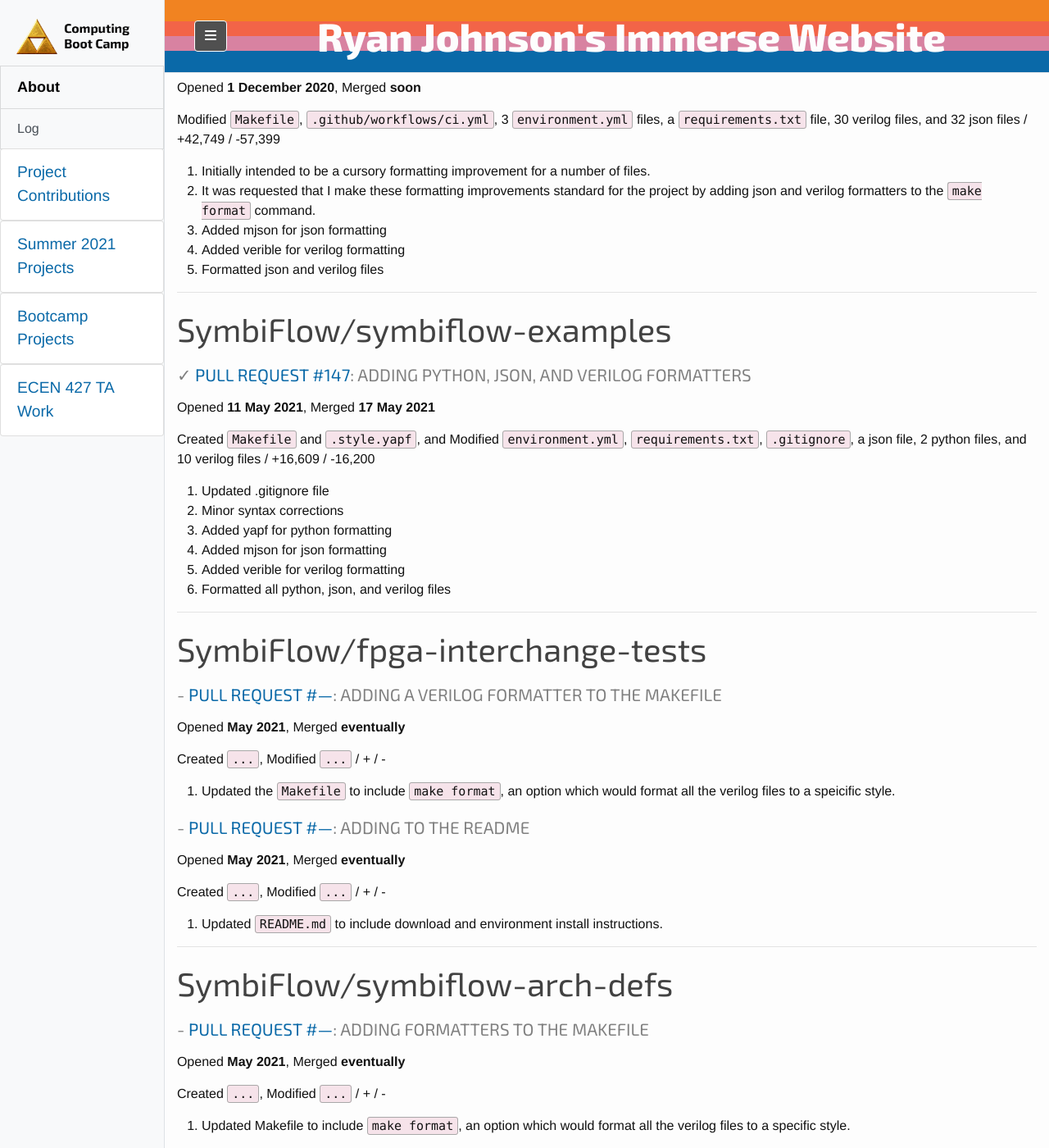
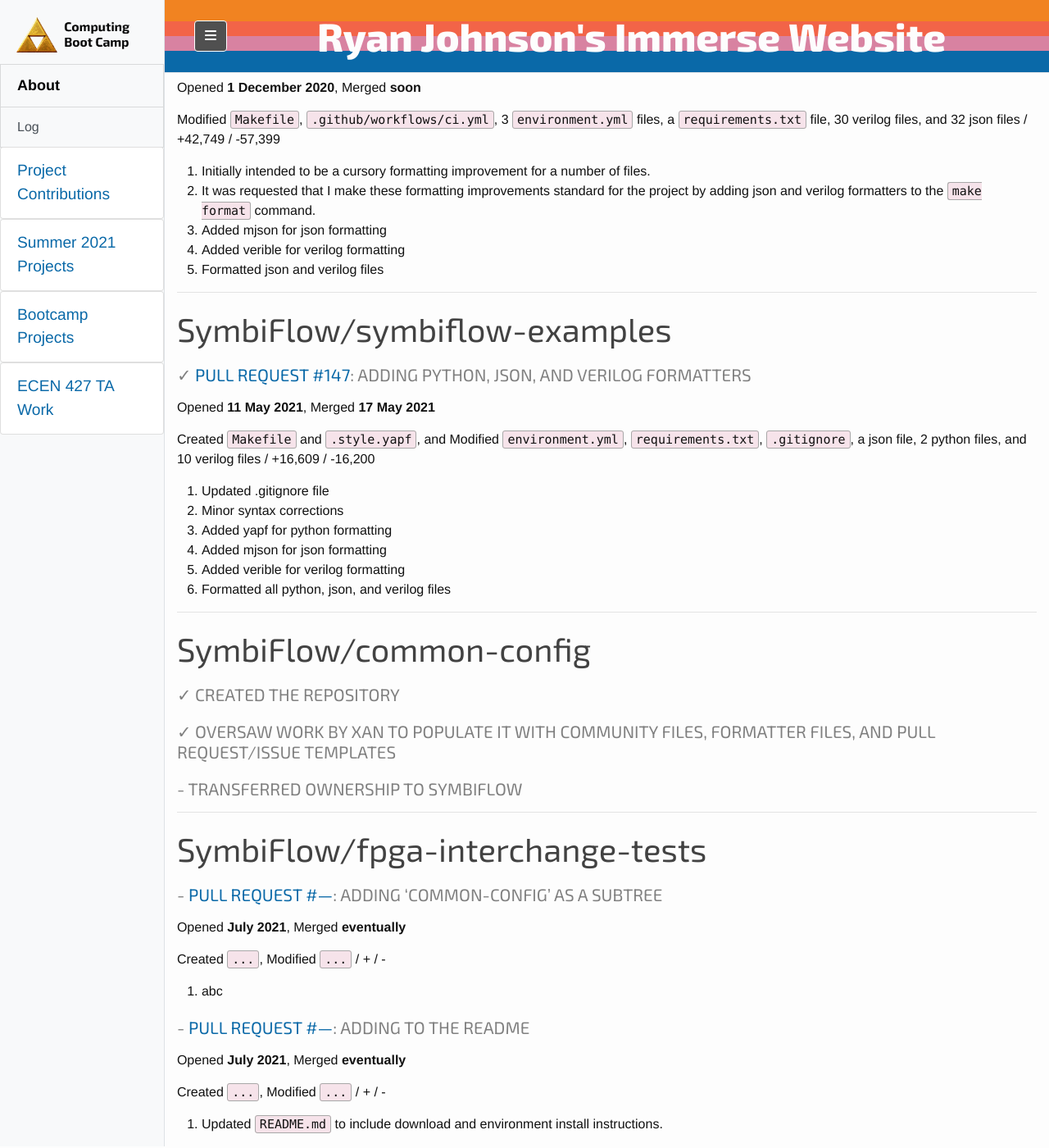
Before and after one commit to ryancj14/ryancj14, a Jekyll site: the page built from _pages/contributions2021.md, in a window 1280 px wide and 1400 px high, scrolled down 527 px. Shown: the whole window at 82% size. Built offline with Jekyll 4.4.1, drawn with Linux system fonts in a browser that asks for light colours; nearby versions of some CDN libraries; some of the changed text lies outside the part shown.

Commit message:
updated notes
Signed-off-by: Ryan Johnson <ryancj14@gmail.com>

```diff
--- a/_pages/contributions2021.md
+++ b/_pages/contributions2021.md
@@ -43,26 +43,26 @@ Created `Makefile` and `.style.yapf`, and Modified `environment.yml`, `requireme
 
 ---
 
+# SymbiFlow/common-config
+
+### ✓ Created the repository
+
+### ✓ Oversaw work by Xan to populate it with community files, formatter files, and pull request/issue templates
+
+### - Transferred ownership to Symbiflow
+
+---
+
 # SymbiFlow/fpga-interchange-tests
 
-### - [Pull Request #---](https://github.com/SymbiFlow/fpga-interchange-tests/pull/---): Adding a Verilog Formatter to the Makefile
-Opened __May 2021__, Merged __eventually__
+### - [Pull Request #---](https://github.com/SymbiFlow/fpga-interchange-tests/pull/---): Adding 'common-config' as a subtree
+Opened __July 2021__, Merged __eventually__
 
 Created `...`, Modified `...` / + / -
-1. Updated the `Makefile` to include `make format`, an option which would format all the verilog files to a speicific style.
+1. abc
 
 ### - [Pull Request #---](https://github.com/SymbiFlow/fpga-interchange-tests/pull/---): Adding to the README
-Opened __May 2021__, Merged __eventually__
+Opened __July 2021__, Merged __eventually__
 
 Created `...`, Modified `...` / + / -
 1. Updated `README.md` to include download and environment install instructions.
-
----
-
-# SymbiFlow/symbiflow-arch-defs
-
-### - [Pull Request #---](https://github.com/SymbiFlow/symbiflow-arch-defs/pull/---): Adding Formatters to the Makefile
-Opened __May 2021__, Merged __eventually__
-
-Created `...`, Modified `...` / + / -
-1. Updated Makefile to include `make format`, an option which would format all the verilog files to a specific style.
```
Also changed, not shown: _pages/RapidWright_work.md (+4 -0 lines), _pages/ta_work.md (+1 -0 lines).
